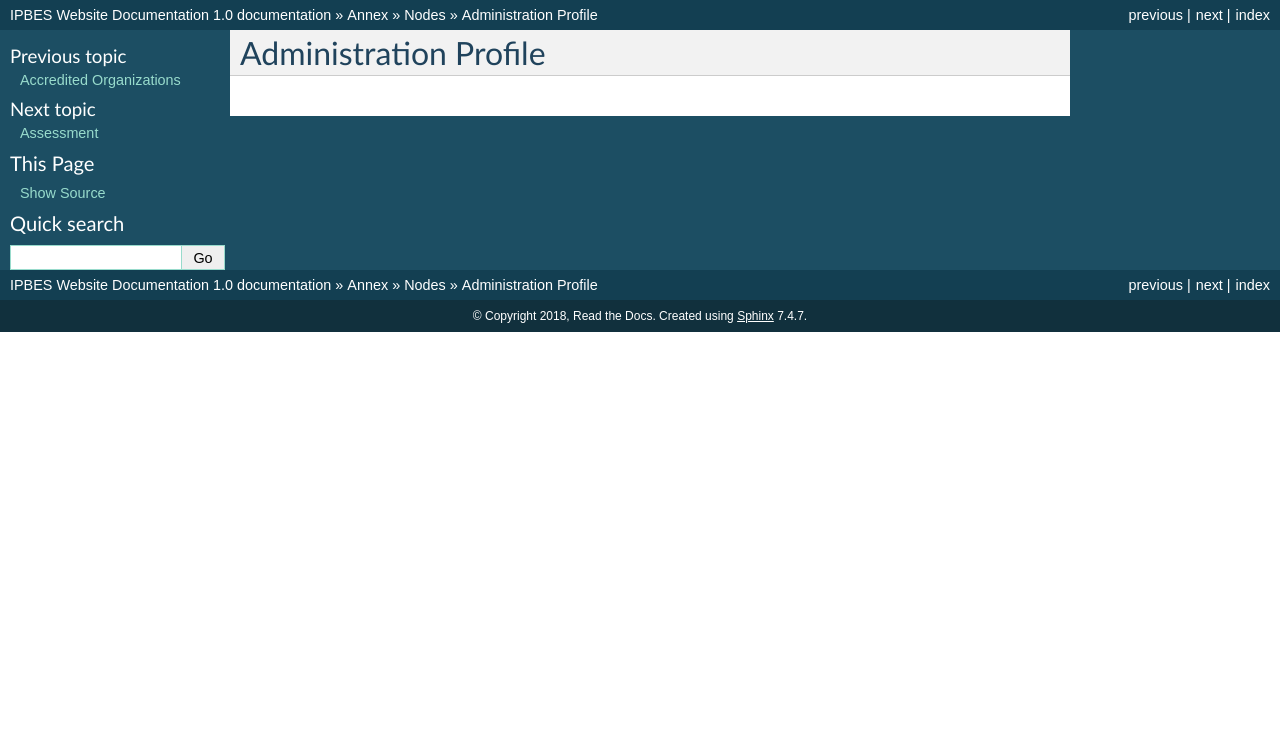
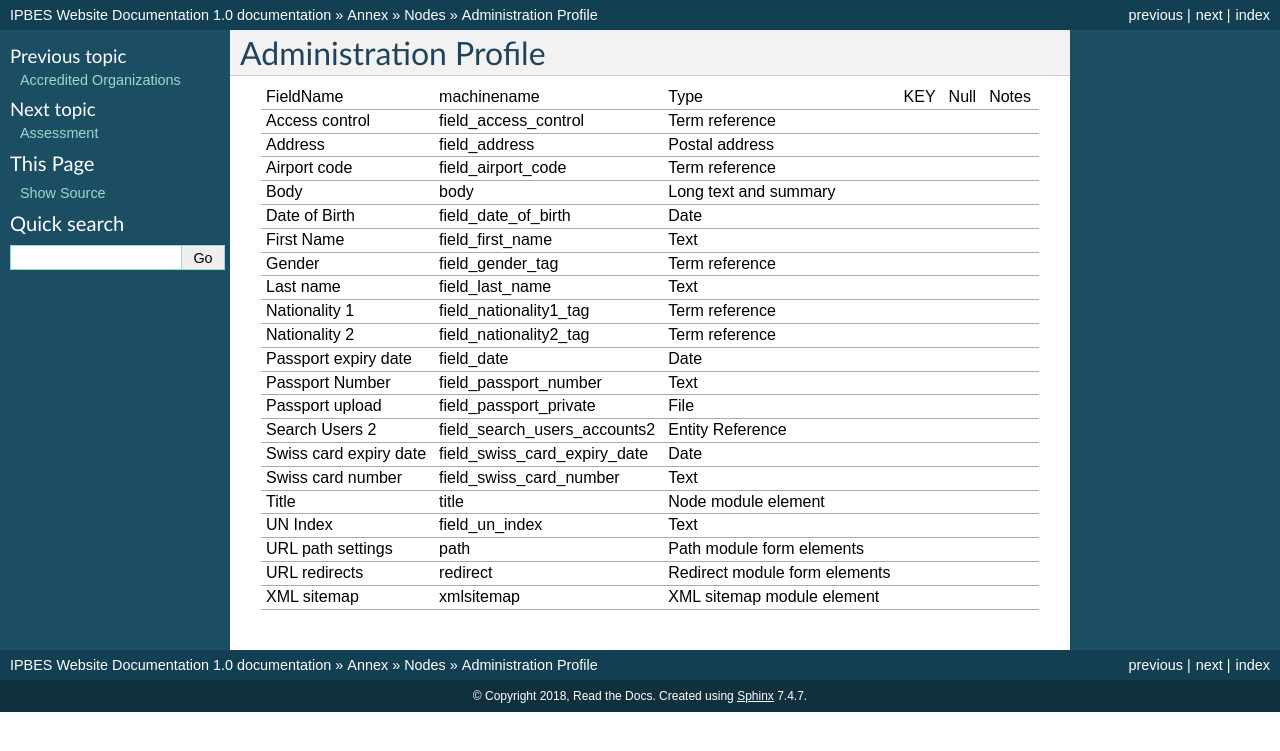
Before and after one commit to ipbes/ipbeswebdocs, a Sphinx documentation site: the page built from docs/annex/nodes/administration-profile.rst, in a window 1280 px wide. Shown: the top 751 px of the page. Built offline with Sphinx 7.4.7, drawn with Linux system fonts in a browser that asks for light colours; pages that are not in the unit, such as notebooks, are missing from menus.

Commit message:
Update administration-profile.rst

```diff
--- a/docs/annex/nodes/administration-profile.rst
+++ b/docs/annex/nodes/administration-profile.rst
@@ -1,2 +1,47 @@
 Administration Profile
 ======================
++------------------------+------------------------------+-------------------------------+-----+------+-------+
+| FieldName              | machinename                  | Type                          | KEY | Null | Notes |
++------------------------+------------------------------+-------------------------------+-----+------+-------+
+| Access control         | field_access_control         | Term reference                |     |      |       |
++------------------------+------------------------------+-------------------------------+-----+------+-------+
+| Address                | field_address                | Postal address                |     |      |       |
++------------------------+------------------------------+-------------------------------+-----+------+-------+
+| Airport code           | field_airport_code           | Term reference                |     |      |       |
++------------------------+------------------------------+-------------------------------+-----+------+-------+
+| Body                   | body                         | Long text and summary         |     |      |       |
++------------------------+------------------------------+-------------------------------+-----+------+-------+
+| Date of Birth          | field_date_of_birth          | Date                          |     |      |       |
++------------------------+------------------------------+-------------------------------+-----+------+-------+
+| First Name             | field_first_name             | Text                          |     |      |       |
++------------------------+------------------------------+-------------------------------+-----+------+-------+
+| Gender                 | field_gender_tag             | Term reference                |     |      |       |
++------------------------+------------------------------+-------------------------------+-----+------+-------+
+| Last name              | field_last_name              | Text                          |     |      |       |
++------------------------+------------------------------+-------------------------------+-----+------+-------+
+| Nationality 1          | field_nationality1_tag       | Term reference                |     |      |       |
++------------------------+------------------------------+-------------------------------+-----+------+-------+
+| Nationality 2          | field_nationality2_tag       | Term reference                |     |      |       |
++------------------------+------------------------------+-------------------------------+-----+------+-------+
+| Passport expiry date   | field_date                   | Date                          |     |      |       |
++------------------------+------------------------------+-------------------------------+-----+------+-------+
+| Passport Number        | field_passport_number        | Text                          |     |      |       |
++------------------------+------------------------------+-------------------------------+-----+------+-------+
+| Passport upload        | field_passport_private       | File                          |     |      |       |
++------------------------+------------------------------+-------------------------------+-----+------+-------+
+| Search Users 2         | field_search_users_accounts2 | Entity Reference              |     |      |       |
++------------------------+------------------------------+-------------------------------+-----+------+-------+
+| Swiss card expiry date | field_swiss_card_expiry_date | Date                          |     |      |       |
++------------------------+------------------------------+-------------------------------+-----+------+-------+
+| Swiss card number      | field_swiss_card_number      | Text                          |     |      |       |
++------------------------+------------------------------+-------------------------------+-----+------+-------+
+| Title                  | title                        | Node module element           |     |      |       |
++------------------------+------------------------------+-------------------------------+-----+------+-------+
+| UN Index               | field_un_index               | Text                          |     |      |       |
++------------------------+------------------------------+-------------------------------+-----+------+-------+
+| URL path settings      | path                         | Path module form elements     |     |      |       |
++------------------------+------------------------------+-------------------------------+-----+------+-------+
+| URL redirects          | redirect                     | Redirect module form elements |     |      |       |
++------------------------+------------------------------+-------------------------------+-----+------+-------+
+| XML sitemap            | xmlsitemap                   | XML sitemap module element    |     |      |       |
++------------------------+------------------------------+-------------------------------+-----+------+-------+
```
